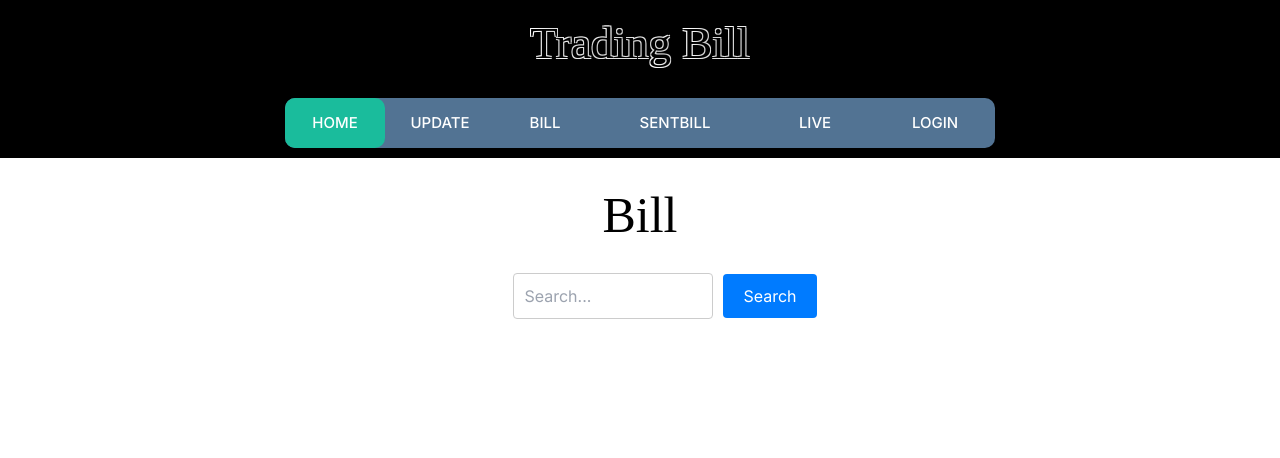
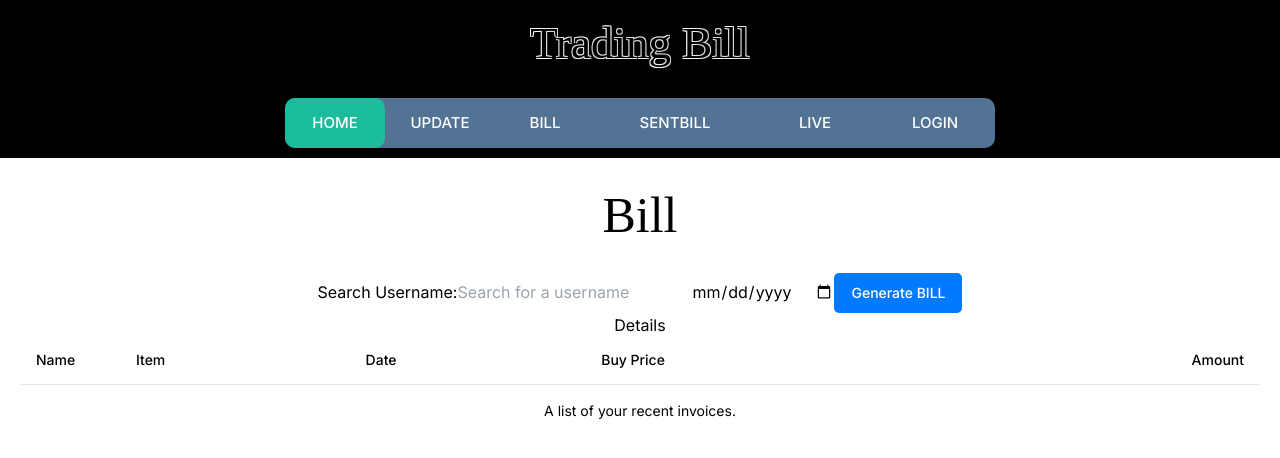
Before and after one commit to SM-Sclass/stock_next, a Next.js app: page /bill in a window 1280 px wide. Shown: the top 458 px of the page. Built offline with nearby package versions, Linux system fonts and the light colour scheme; a web font is replaced by a local one.

Commit message:
bill extracted

```diff
--- /dev/null
+++ b/src/app/api/bill/route.ts
@@ -0,0 +1,29 @@
+import { NextRequest, NextResponse } from 'next/server';
+import connectDB from '@/lib/db';
+
+export async function GET(req: NextRequest) {
+  try {
+    console.log("THIS IS START" , req.nextUrl.searchParams, " This is End")
+    const url = req.nextUrl.searchParams;
+    const id = url.get('id') || '';
+    const start = url.get('start') || '';
+    const end = url.get('end') || '';
+    console.log(id , start , end)
+    if (!id) {
+      return NextResponse.json({ error: 'User ID not provided' }, { status: 400 });
+    }
+    const connection = await connectDB();
+    const [rows] = await connection.query('SELECT * FROM main WHERE id = ? AND date BETWEEN ? AND ?', [id ,start,end]);
+    console.log(rows)
+    const result = rows as any[];
+    console.log("After user")
+    if (result.length === 0) {
+        return NextResponse.json({ error: 'User not found' }, { status: 500 });
+    }
+    console.log(result[0])
+    return NextResponse.json(rows);
+  } catch (error: any) {
+    console.error('Error fetching user details:', error);
+    return NextResponse.json({ error: error.message }, { status: 500 });
+  }
+}
--- a/src/app/bill/page.tsx
+++ b/src/app/bill/page.tsx
@@ -1,29 +1,125 @@
 "use client"
+import { Button } from "@/components/ui/button";
+import { getDateOfWeek, formatDate,cutFormatDate } from "../weekService/page";
+import "./page.css";
+import React, { ChangeEvent, FormEvent, FormEventHandler, startTransition, useEffect, useState } from "react";
+import { Table, TableBody, TableCaption, TableCell, TableHead, TableHeader, TableRow } from "@/components/ui/table";
+import { submitDate } from "../billD/route";
+function Bill() {
+    const [date, setDate] = useState("");
+    const [selectedUserId, setSelectedUserId] = useState<number | null>(null);
+    const [searchQuery, setSearchQuery] = useState<string>('');
+    const [searchResults, setSearchResults] = useState<{ id: number; username: string }[]>([]);
+    const [startDate, setStart] = useState("");
+    const [endDate, setEnd] = useState("");
+    const [result, setResult] = useState<{id:string; username:string; item:string; date:string; buy_price:string ; buy_net_price:string }[]>([]);
+    useEffect(() => {
+        if (searchQuery) {
+            const fetchSearchResults = async () => {
+                if (searchQuery.length > 2) {
+                    const response = await fetch(`/api/searchusers?q=${searchQuery}`);
+                    const data = await response.json();
+                    setSearchResults(data);
+                    console.log("THIS IS DATA", data)
+                } else {
+                    setSearchResults([]);
+                }
+            };
 
-import "./page.css";
-import React, { useState } from "react";
+            fetchSearchResults();
+        }
+    }, [searchQuery]);
 
-function Bill() {
-    const [query, setQuery] = useState("");
+    useEffect(() => {
+        if (date) {
+            console.log("Current date : ", date)
+            const dateString = new Date(date)
+            const result = getDateOfWeek(dateString)
+            const { start, end } = result.range
+            console.log(start)
+            const newStart = start.toLocaleDateString()
+            const newEnd = end.toLocaleDateString()
+            const SD = formatDate(newStart);
+            const ED = formatDate(newEnd)
+            setStart(SD)
+            setEnd(ED)
+            console.log(SD)
+            console.log(startDate)
+            console.log(ED)
+        }
 
-    const handleSearch = () => {
-        console.log("Searching for:", query);
-        // Add your search logic here see sumit
-    };
+    }, [date]);
+
+    const submitform = async (e: FormEvent<HTMLFormElement>) => {
+        e.preventDefault()
+        console.log(startDate, endDate)
+        if (selectedUserId && startDate && endDate) {
+            console.log("HERE")
+            const result = await submitDate(selectedUserId.toString(), startDate, endDate);
+            console.log("RESULT ", result)
+            setResult(result)
+        }
+        console.log(result)
+    }
 
     return (
         <div className="bill-container">
             <h1 className="Billtext">Bill</h1>
             <div className="search-container">
-                <input
-                    type="text"
-                    value={query}
-                    onChange={(e) => setQuery(e.target.value)}
-                    placeholder="Search..."
-                    className="search-input"
-                />
-                <button onClick={handleSearch} className="search-button">Search</button>
+                <form onSubmit={submitform}>
+                    <label className="user">
+                        Search Username:
+                        <input
+                            type="text"
+                            value={searchQuery}
+                            onChange={(e) => setSearchQuery(e.target.value)}
+                            placeholder="Search for a username"
+                        />
+                        {searchResults.length > 0 && (
+                            <ul className='bg-black text-white'>
+                                {searchResults.map((user) => (
+                                    <li className='border' key={user.id} onClick={() => {
+                                        setSelectedUserId(user.id)
+                                        setSearchQuery(user.username)
+                                    }}>
+                                        {user.username}
+                                    </li>
+                                ))}
+                            </ul>
+                        )}
+                    </label>
+
+                    <input type="date" value={date} onChange={(e) => setDate(e.target.value)} />
+                    <Button className="submit" type="submit" variant="ghost">Generate BILL</Button>
+                </form>
+                <div>
+                    <h1>Details</h1>
+                </div>
+                <Table>
+                    <TableCaption>A list of your recent invoices.</TableCaption>
+                    <TableHeader>
+                        <TableRow>
+                            <TableHead className="w-[100px]">Name</TableHead>
+                            <TableHead>Item</TableHead>
+                            <TableHead>Date</TableHead>
+                            <TableHead>Buy Price</TableHead>
+                            <TableHead className="text-right">Amount</TableHead>
+                        </TableRow>
+                    </TableHeader>
+                    <TableBody>
+                        {result.map((results) => (
+                            <TableRow key={results.id}>
+                                <TableCell>{results.username}</TableCell>
+                                <TableCell>{results.item}</TableCell>
+                                <TableCell>{cutFormatDate(results.date)}</TableCell>
+                                <TableCell>{results.buy_price}</TableCell>
+                                <TableCell className="text-right">{results.buy_net_price}</TableCell>
+                            </TableRow>
+                        ))}
+                    </TableBody>
+                </Table>
             </div>
+
         </div>
     );
 }
--- /dev/null
+++ b/src/app/billD/route.ts
@@ -0,0 +1,6 @@
+export const submitDate = async(selectedUserId:string,start:string,end:string) => {
+    const response = await fetch(`/api/bill?id=${selectedUserId}&start=${start}&end=${end}`)
+    const data = await response.json()
+    console.log("THIS IS RESPONSE" ,data);
+    return data;
+}
--- /dev/null
+++ b/src/app/weekService/page.ts
@@ -0,0 +1,36 @@
+function getWeek(date: Date): number {
+    const onejan: Date = new Date(date.getFullYear(), 0, 1);
+    return Math.ceil((((date.getTime() - onejan.getTime()) / 86400000) + onejan.getDay() + 1) / 7);
+}
+
+function getWeekRange(date: Date): { start: Date, end: Date } {
+    const weekNumber: number = getWeek(date);
+    const firstDayOfYear: Date = new Date(date.getFullYear(), 0, 1);
+    const firstDayOfWeek: Date = new Date(firstDayOfYear.getTime() + (weekNumber - 1) * 7 * 86400000);
+    firstDayOfWeek.setDate(firstDayOfWeek.getDate() - firstDayOfWeek.getDay() + 1);
+
+    const lastDayOfWeek: Date = new Date(firstDayOfWeek.getTime() + 6 * 86400000);
+
+    return { start: firstDayOfWeek, end: lastDayOfWeek };
+}
+
+export function getDateOfWeek(date: Date): { week: number, range: { start: Date, end: Date } } {
+    const weekNumber: number = getWeek(date);
+    const weekRange: { start: Date, end: Date } = getWeekRange(date);
+
+    return { week: weekNumber, range: weekRange };
+}
+
+export function formatDate(date: string) {
+
+    const parts = date.split("/");
+    const rearrangedParts = [parts[2], parts[0], parts[1]];
+    const newString = rearrangedParts.join("-");
+    return newString;
+}
+export const cutFormatDate= (date:string)=>
+    {
+        const result = date.split('T');
+
+        return result[0];
+    }
--- a/src/components/ui/formUpdate.tsx
+++ b/src/components/ui/formUpdate.tsx
@@ -169,36 +169,36 @@ const Form: React.FC = () => {
                 </ul>
               )}
             </label>
-            <label className="username">
+            <label className="username" htmlFor="username">
               Username:
               <input name="username" type="text" value={formData.username} onChange={handleChange} />
             </label>
-            <label className="date">
+            <label className="date" htmlFor="date">
               Date:
               <input name="date" type="date" value={formData.date} onChange={handleChange} />
             </label>
-            <label className="item">
+            <label className="item" htmlFor="item">
               Item: <input name="item" type="text" value={formData.item} onChange={handleChange} />
             </label>
-            <label className="expiry">
+            <label className="expiry" htmlFor="expiry">
               Expiry: <input name="expiry" type="date" value={formData.expiry} onChange={handleChange} />
             </label>
-            <label className="lotsize">
+            <label className="lotsize" htmlFor="lotsize">
               Lot size: <input name="lotsize" type="number" value={formData.lotsize} onChange={handleChange} />
             </label>
-            <label className="numberlot">
+            <label className="numberlot" htmlFor="numberlot">
               Number of lot: <input name="numberlot" type="number" value={formData.numberlot} onChange={handleChange} />
             </label>
-            <label className="buyqty">
+            <label className="buyqty" htmlFor="buyqty">
               Buy quantity: <input name="buyqty" type="number" value={formData.buyqty} onChange={handleChange} />
             </label>
-            <label className="buyprice">
+            <label className="buyprice" htmlFor="buyprice">
               Buy price: <input name="buyprice" type="number" step="0.01" value={formData.buyprice} onChange={handleChange} />
             </label>
-            <label className="sell">
+            <label className="sell" htmlFor="sellqty">
               Sell quantity: <input name="sellqty" type="number" value={formData.sellqty} onChange={handleChange} />
             </label>
-            <label className="sellprice">
+            <label className="sellprice" htmlFor="sellprice">
               Sell price: <input name="sellprice" type="number" step="0.01" value={formData.sellprice} onChange={handleChange} />
             </label>
             <div className="submit1">
```
Also changed, not shown: src/components/ui/search.tsx (added).
